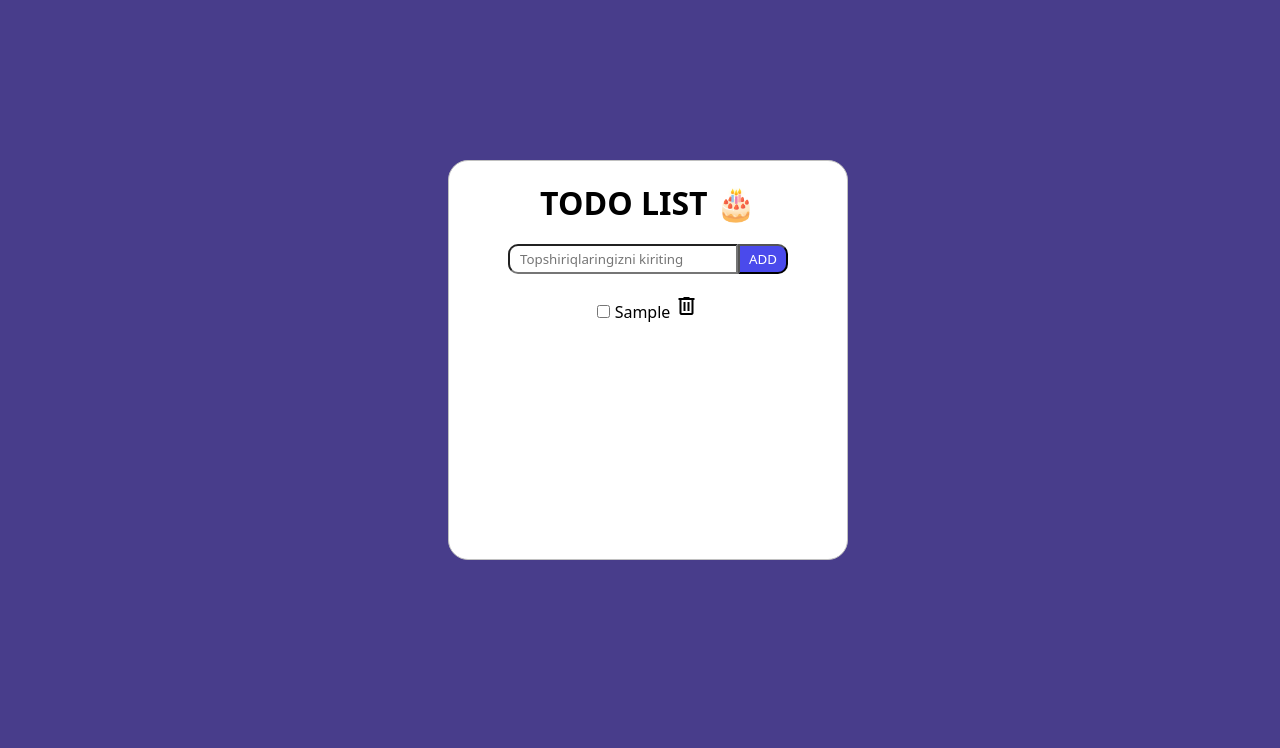
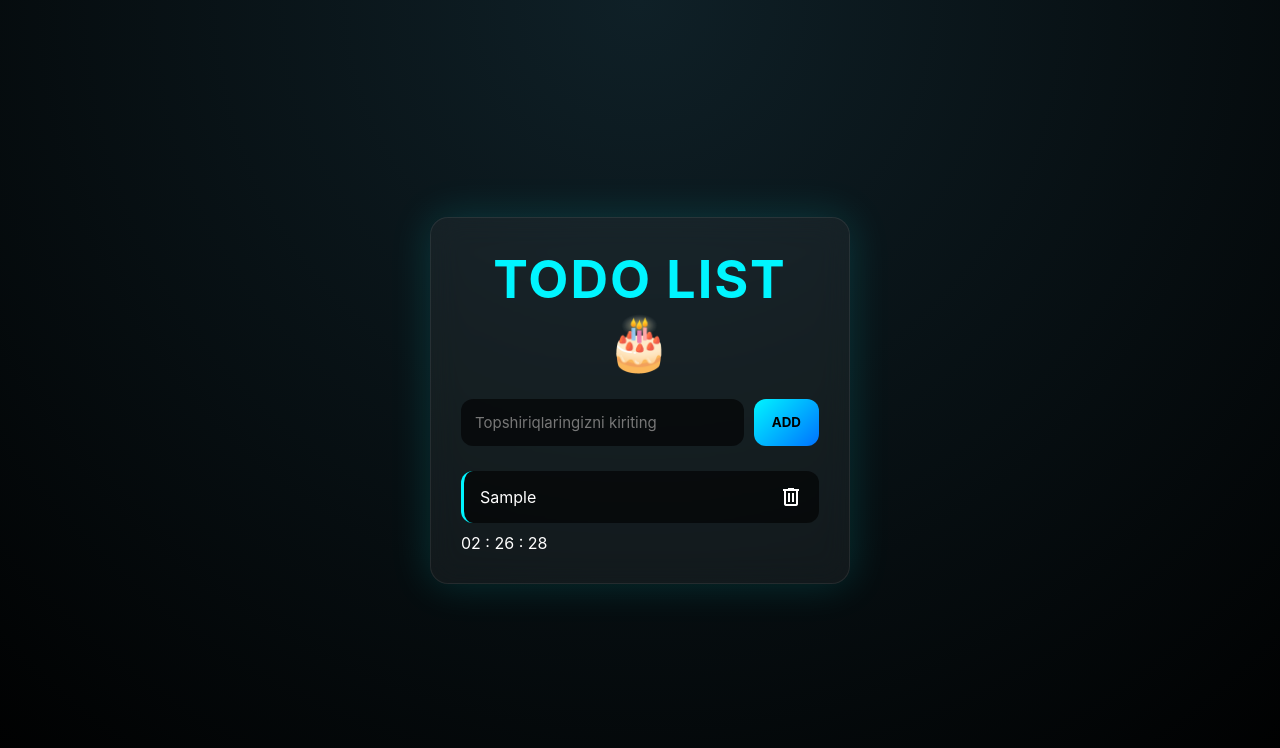
Before and after one commit to elbeksaparbayev05-design/todo-list, a plain HTML site: page index.html in a window 1280 px wide. Both pictures are taken after typing "Sample" into the empty fields and a click on the button "ADD". Drawn offline with nearby package versions, Linux system fonts and the light colour scheme.

Commit message:
ozgarishlar muqarrar

```diff
--- a/app.js
+++ b/app.js
@@ -1,13 +1,16 @@
-let input = document.querySelector(".input")
-let button = document.querySelector(".add")
-let varoq = document.querySelector(".list")
+let input = document.querySelector(".TODO")
+let button = document.querySelector(".todo-actions")
+let varoq = document.querySelector(".todo-list")
 let delet = document.querySelector("#delet")
 // click efekti
 button.addEventListener("click",()=>{
     let yozu = input.value
+    if (yozu == "") {
+       return alert("siz xali vazifangizli yozmadingiz")
+    }
+
     console.log(yozu);
-    varoq.innerHTML+=`<div class="variant" style="cursor: pointer;">
-    <input type="checkbox" id="checkbox" onclick="toggleTask(this)">
+    varoq.innerHTML+=`<div class="todo-item" style="cursor: pointer;">
     <span>${yozu}</span>
     <span class="material-symbols-outlined" id="delet" >delete</span>
     </div>`
@@ -18,3 +21,19 @@ varoq.addEventListener("click", (e) => {
         e.target.parentElement.remove()
     }
 })
+// === data
+const date = document.getElementById('date')
+const name = document.getElementById('name_data')
+const vaqt = new Date()
+
+const soat = vaqt.getHours()  < 10 ? '0' + vaqt.getHours() : vaqt.getHours()
+const minut = vaqt.getMinutes()  < 10 ? '0' + vaqt.getMinutes() : vaqt.getMinutes()
+
+console.log(`${soat} : ${minut} `);
+
+setInterval(() => {
+    const now = new Date()
+    const siqunt = now.getSeconds() < 10 ? '0' + now.getSeconds() : now.getSeconds()
+    date.innerText = ''
+    date.innerText += `${soat} : ${minut} : ${siqunt}`
+}, 1000);
--- a/index.html
+++ b/index.html
@@ -3,88 +3,33 @@
     <head>
         <meta charset="UTF-8">
         <meta name="viewport" content="width=device-width, initial-scale=1.0">
-        <title>Document</title>
+        <title>todo-list</title>
         <link rel="stylesheet" href="https://fonts.googleapis.com/css2?family=Material+Symbols+Outlined:opsz,wght,FILL,GRAD@24,400,0,0&icon_names=delete" />
+        <link rel="stylesheet" href="style.css">
     </head>
     <body>
         <main>
-            <div class="container">
-                <div class="text">
+            <div class="todo-app">
+                <div class="todo-title">
                     <h1>TODO LIST 🎂</h1>
                 </div>
-                <div class="exesizi">
-                    <input class="input" type="text"  placeholder="Topshiriqlaringizni kiriting">
-                    <button class="add"  > ADD </button>
+                <div class="todo-input">
+                    <input class="TODO" type="text"  placeholder="Topshiriqlaringizni kiriting">
+                    <button class="todo-actions"  > ADD </button>
                 </div>
-                <div  class="list" >
+                <div  class="todo-list" >
                     <!-- <div class="variant" style="cursor: pointer;">
     <input type="checkbox" id="checkbox" onclick="toggleTask(this)">
     <span>`${}`</span>
     <span class="material-symbols-outlined" >delete</span>
                     </div> -->
                 </div>
+                <div class="date_container" style="margin-top: 10px;">
+                <div class="date" id="date"></div>
+                <div id="name_data"></div>
+                </div>
             </div>
         </main>
-        <style>
-            *{
-                margin: 0;
-                padding: 0;
-                font-family: system-ui, -apple-system, BlinkMacSystemFont, 'Segoe UI', Roboto, Oxygen, Ubuntu, Cantarell, 'Open Sans', 'Helvetica Neue', sans-serif;
-                box-sizing: border-box;
-                transition: all 300ms;
-                cursor: pointer;
-            }
-            body{
-                background-color: darkslateblue;
-            }
-            main{
-                position: absolute;
-                left: 35%;
-                top: 20%;
-            }
-            .container{
-                display: flex;
-                flex-direction: column;
-                align-items: center;
-                gap: 20px;
-                width: 400px;
-                height: 400px;
-                border: 1px solid silver;
-                border-radius: 20px;
-                background-color: white;
-            }
-            .container:hover{
-                box-shadow: 0px 0px 20px  black;
-            }
-            .text{
-                margin-top: 20px;
-            }
-            .exesizi{
-                display: flex;
-            }
-            .input{
-                width: 230px;
-                height: 30px;
-                border-top-left-radius: 10px;
-                border-bottom-left-radius: 10px;
-                padding: 10px;
-            }
-            .add{
-                height: 30px;
-                width: 50px;
-                border-top-right-radius: 10px;
-                border-bottom-right-radius: 10px;
-                background-color: rgb(74, 74, 236);
-                color: white;
-            }
-            .material-symbols-outlined:hover{
-                color: red;
-            }
-            .lists{
-                display: flex;
-                flex-direction: column;
-            }
-        </style>
         <script src="app.js"></script>
     </body>
     </html>
--- a/style.css
+++ b/style.css
@@ -0,0 +1,121 @@
+/* === GLOBAL === */
+* {
+  margin: 0;
+  padding: 0;
+  box-sizing: border-box;
+  font-family: 'Inter', 'Segoe UI', sans-serif;
+}
+
+body {
+  min-height: 100vh;
+  background: radial-gradient(circle at top, #0f2027, #000);
+  display: flex;
+  justify-content: center;
+  align-items: center;
+  color: #fff;
+}
+
+/* === TODO CONTAINER === */
+.todo-app {
+  width: 420px;
+  padding: 30px;
+  border-radius: 18px;
+  background: rgba(255, 255, 255, 0.05);
+  backdrop-filter: blur(15px);
+  box-shadow: 0 0 40px rgba(0, 255, 255, 0.15);
+  border: 1px solid rgba(255, 255, 255, 0.08);
+}
+
+/* === TITLE === */
+.todo-title {
+  text-align: center;
+  font-size: 26px;
+  letter-spacing: 2px;
+  margin-bottom: 25px;
+  color: #00f5ff;
+}
+
+/* === INPUT AREA === */
+.todo-input {
+  display: flex;
+  gap: 10px;
+  margin-bottom: 25px;
+}
+
+.todo-input input {
+  flex: 1;
+  padding: 14px;
+  border-radius: 12px;
+  border: none;
+  outline: none;
+  background: rgba(0, 0, 0, 0.6);
+  color: #fff;
+  font-size: 15px;
+}
+
+.todo-input input::placeholder {
+  color: #777;
+}
+
+.todo-input button {
+  padding: 14px 18px;
+  border-radius: 12px;
+  border: none;
+  cursor: pointer;
+  background: linear-gradient(135deg, #00f5ff, #0072ff);
+  color: #000;
+  font-weight: bold;
+  transition: 0.3s;
+}
+
+.todo-input button:hover {
+  box-shadow: 0 0 15px #00f5ff;
+  transform: scale(1.05);
+}
+
+/* === TODO LIST === */
+.todo-list {
+  list-style: none;
+  display: flex;
+  flex-direction: column;
+  gap: 12px;
+}
+
+/* === TODO ITEM === */
+.todo-item {
+  padding: 14px 16px;
+  border-radius: 12px;
+  background: rgba(0, 0, 0, 0.6);
+  display: flex;
+  justify-content: space-between;
+  align-items: center;
+  border-left: 3px solid #00f5ff;
+  transition: 0.3s;
+}
+
+.todo-item:hover {
+  background: rgba(0, 255, 255, 0.08);
+}
+
+/* === COMPLETED === */
+.todo-item.completed {
+  opacity: 0.5;
+  text-decoration: line-through;
+  border-left-color: #00ff99;
+}
+
+/* === ACTION BUTTONS === */
+.todo-actions button {
+  margin-left: 8px;
+  border: none;
+  background: transparent;
+  color: #00f5ff;
+  font-size: 18px;
+  cursor: pointer;
+  transition: 0.2s;
+}
+
+.todo-actions button:hover {
+  color: #ff004c;
+  transform: scale(1.2);
+}
```
